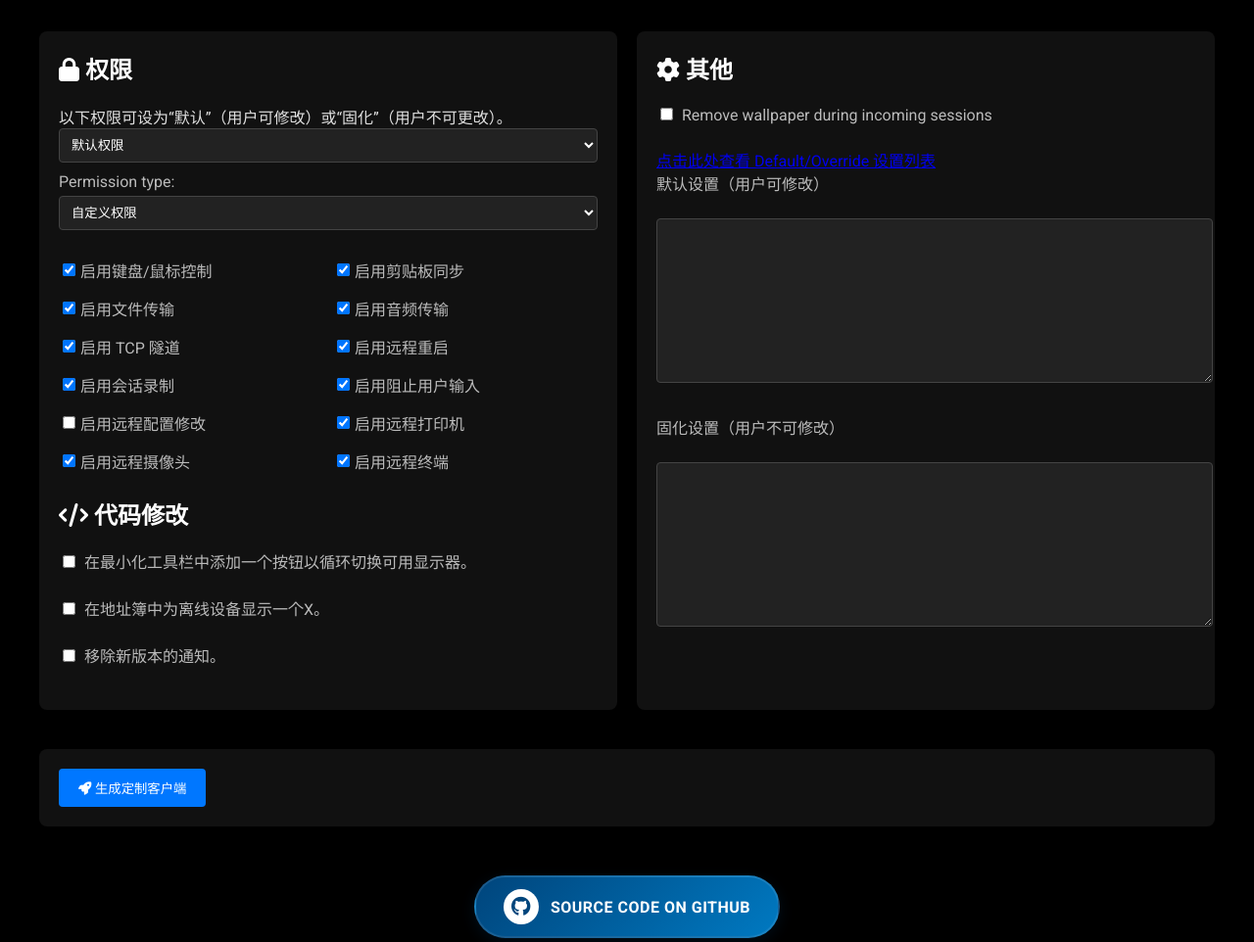
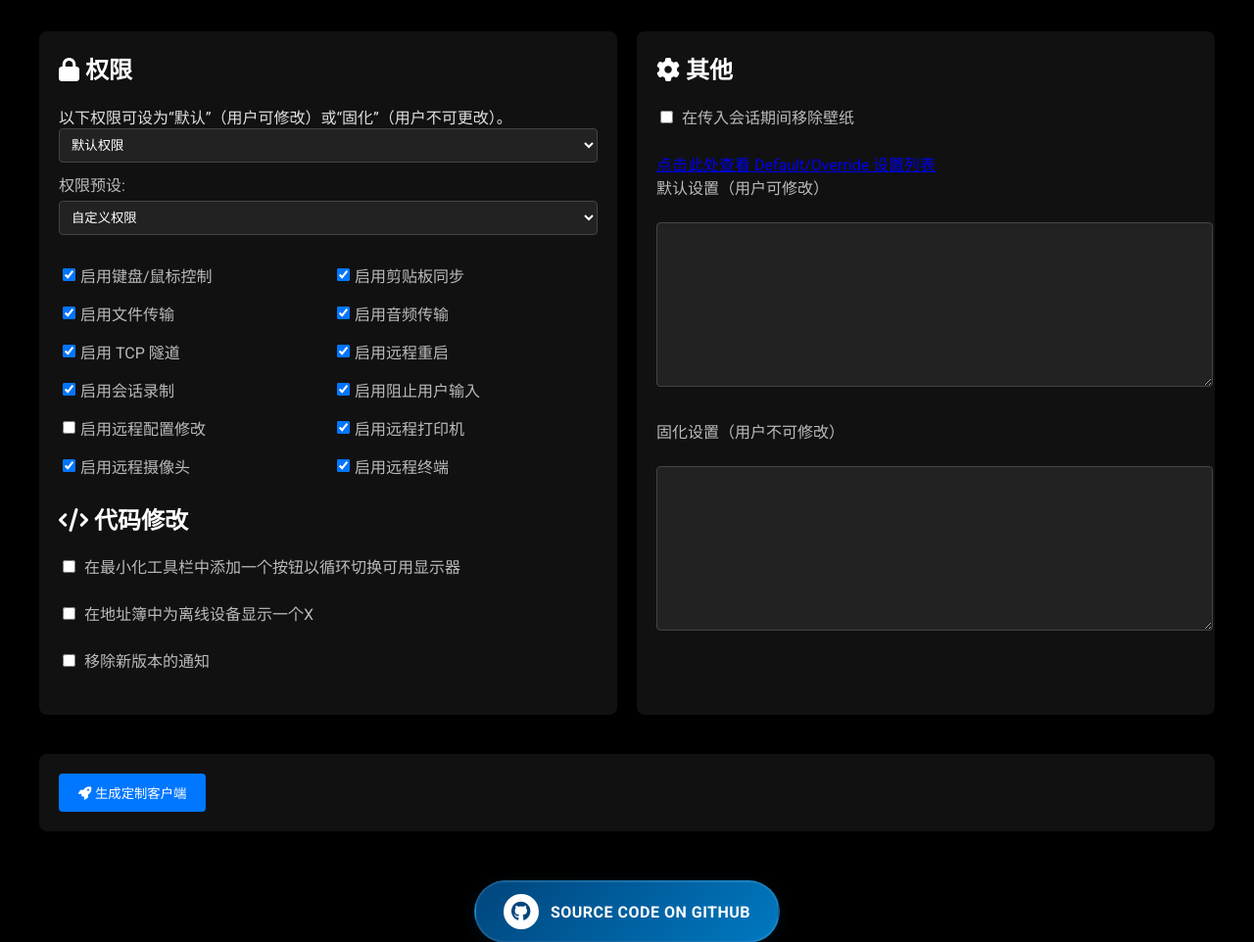
Before and after one commit to Ghostdehole/dce, a Django app: page / in a window 1280 px wide. Shown: the part 1738-2700 px from the top of the page at 98% size. Run offline with Django 5.2, Linux system fonts and the light colour scheme.

Commit message:
Fixed Transaction

```diff
--- a/rdgenerator/templates/generator.html
+++ b/rdgenerator/templates/generator.html
@@ -345,7 +345,7 @@
                 <h2><i class="fas fa-lock"></i> 权限</h2>
                     以下权限可设为“默认”（用户可修改）或“固化”（用户不可更改）。<br>
                     {{ form.permissionsDorO }}
-                    <label for="{{ form.permissionsType.id_for_label }}">Permission type:</label>
+                    <label for="{{ form.permissionsType.id_for_label }}">权限预设:</label>
                     {{ form.permissionsType }}<br><br>
                     <div class="checkbox-group">
                         <label for="{{ form.enableKeyboard.id_for_label }}">{{ form.enableKeyboard }} 启用键盘/鼠标控制</label>
@@ -362,14 +362,14 @@
                         <label for="{{ form.enableTerminal.id_for_label }}">{{ form.enableTerminal }} 启用远程终端</label>
                     </div><br>
                 <h2><i class="fas fa-code"></i> 代码修改</h2>
-                    <label for="{{ form.cycleMonitor.id_for_label }}">{{ form.cycleMonitor }} 在最小化工具栏中添加一个按钮以循环切换可用显示器。</label><br>
-                    <label for="{{ form.xOffline.id_for_label }}">{{ form.xOffline }} 在地址簿中为离线设备显示一个X。</label><br>
-                    <label for="{{ form.removeNewVersionNotif.id_for_label }}">{{ form.removeNewVersionNotif }} 移除新版本的通知。</label><br>
+                    <label for="{{ form.cycleMonitor.id_for_label }}">{{ form.cycleMonitor }} 在最小化工具栏中添加一个按钮以循环切换可用显示器</label><br>
+                    <label for="{{ form.xOffline.id_for_label }}">{{ form.xOffline }} 在地址簿中为离线设备显示一个X</label><br>
+                    <label for="{{ form.removeNewVersionNotif.id_for_label }}">{{ form.removeNewVersionNotif }} 移除新版本的通知</label><br>
             </div>
 
             <div class="section">
                 <h2><i class="fas fa-cog"></i> 其他</h2>
-                    <label for="{{ form.removeWallpaper.id_for_label }}">{{ form.removeWallpaper }} Remove wallpaper during incoming sessions</label><br>
+                    <label for="{{ form.removeWallpaper.id_for_label }}">{{ form.removeWallpaper }} 在传入会话期间移除壁纸</label><br>
                     <a href="https://rustdesk.com/docs/en/self-host/client-configuration/advanced-settings/">点击此处查看 Default/Override 设置列表</a>
                     <label for="{{ form.defaultManual.id_for_label }}">默认设置（用户可修改）</label><br>
                     {{ form.defaultManual }}<br><br>
@@ -537,7 +537,7 @@
         async function saveFormData() {
             const filename = document.getElementById("{{ form.exename.id_for_label }}").value;
             if (!filename) {
-                document.getElementById("filenameError").textContent = "Filename is required.";
+                document.getElementById("filenameError").textContent = "文件名是必填项.";
                 return;
             } else {
                 document.getElementById("filenameError").textContent = "";
```
